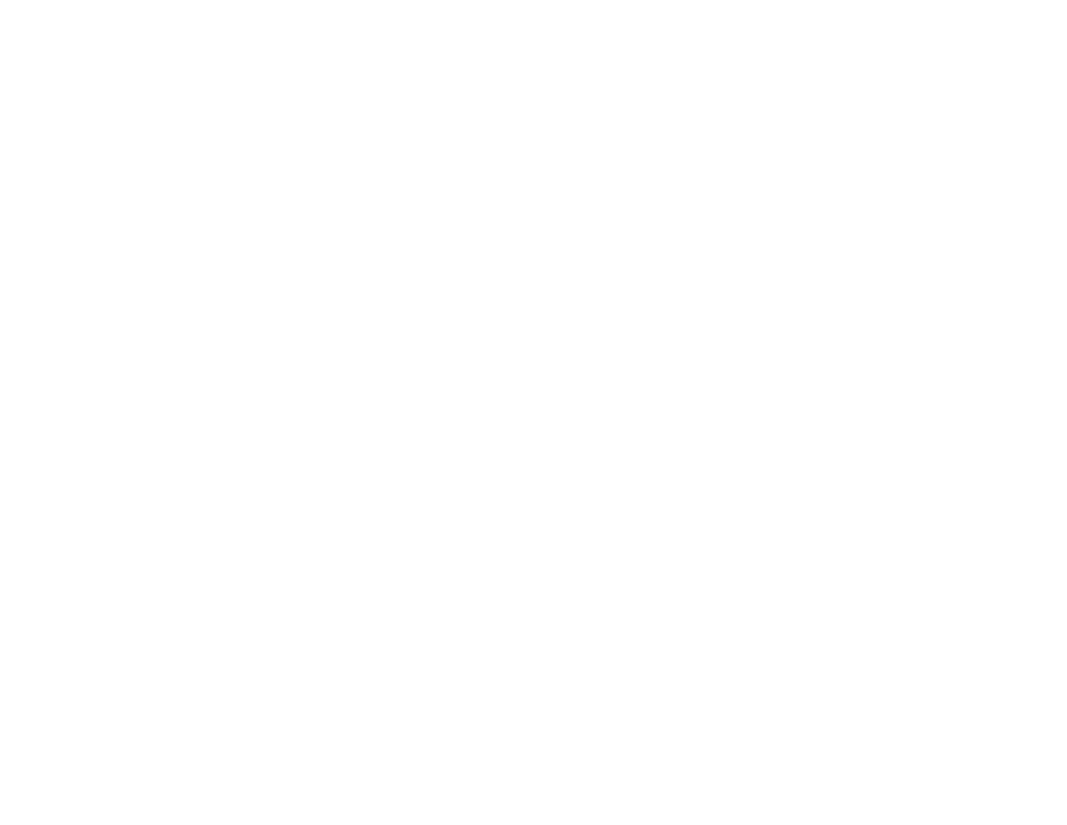
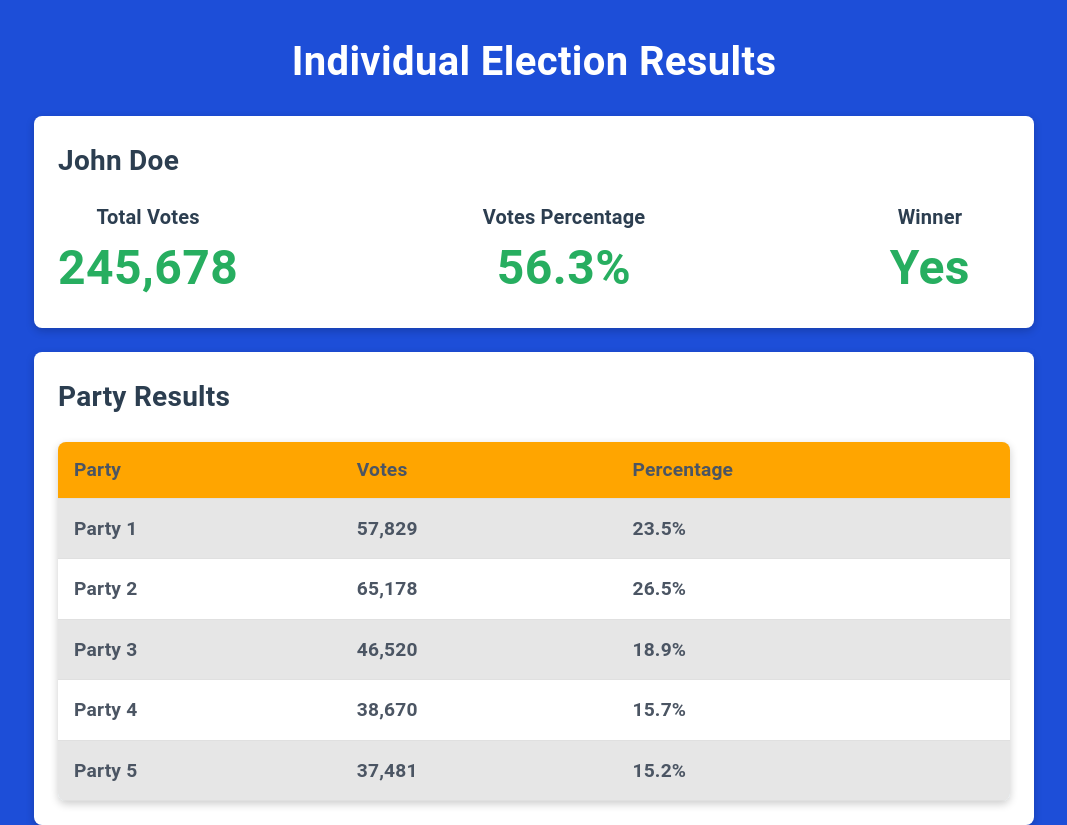
Before and after one commit to shavindaL/af_assignment, a React (Vite) app in the folder frontend/: page /ElectionReults in a window 1280 px wide. Before the commit this address had no page. Shown: the whole page, without its empty margins (106-1173 px from the left). Before the commit the page ends 800 px from the top, so only its background shows below. Built offline with nearby package versions, Linux system fonts and the light colour scheme.

Commit message:
election result page added

```diff
--- a/frontend/src/App.jsx
+++ b/frontend/src/App.jsx
@@ -7,6 +7,7 @@
 import CandidateLogin from './pages/candidateLogin';
 import AdministratorLogin from './pages/AdministratorLogin';
 import InquiryForm from './pages/InquiryForm';
+import ElectionResults from './pages/ElectionResults';
 
 function App() {
 
@@ -22,6 +23,7 @@
         <Route path='/CandidateLogin' element={<CandidateLogin />}/>
         <Route path='/AdministratorLogin' element={<AdministratorLogin />}/>
         <Route path='/InquiryForm' element={<InquiryForm />}/>
+        <Route path='/ElectionReults' element={<ElectionResults />}/>
       </Routes>
       </BrowserRouter>
     </>
--- /dev/null
+++ b/frontend/src/pages/ElectionResults.jsx
@@ -0,0 +1,198 @@
+import React from "react";
+import { styled } from "@mui/material/styles";
+import Box from "@mui/material/Box";
+import Typography from "@mui/material/Typography";
+import TableContainer from "@mui/material/TableContainer";
+import Table from "@mui/material/Table";
+import TableBody from "@mui/material/TableBody";
+import TableCell from "@mui/material/TableCell";
+import TableHead from "@mui/material/TableHead";
+import TableRow from "@mui/material/TableRow";
+
+const Wrapper = styled(Box)({
+  display: "flex",
+  flexDirection: "column",
+  alignItems: "center",
+   paddingTop: "2rem",
+  backgroundColor: "#1d4ed8",
+});
+
+const ElectionTitle = styled(Typography)({
+  fontSize: "2.5rem",
+  fontWeight: "bold",
+  color: "#fff",
+  marginBottom: "1.5rem",
+  textAlign: "center",
+});
+
+const ElectionDetails = styled(Box)({
+  width: "100%",
+  maxWidth: "1000px",
+  padding: "1.5rem",
+  backgroundColor: "#fff",
+  boxShadow: "0px 3px 8px rgba(0, 0, 0, 0.2)",
+  borderRadius: "0.5rem",
+  marginBottom: "1.5rem",
+});
+
+const CandidateName = styled(Typography)({
+  fontSize: "1.75rem",
+  fontWeight: "bold",
+  color: "#2c3e50",
+  marginBottom: "1.25rem",
+});
+
+const ElectionStats = styled(Box)({
+  display: "flex",
+  flexDirection: "column",
+  justifyContent: "space-between",
+  alignItems: "center",
+  "@media (min-width: 768px)": {
+    flexDirection: "row",
+  },
+});
+
+const StatContainer = styled(Box)({
+  display: "flex",
+  flexDirection: "column",
+  alignItems: "center",
+  marginBottom: "1.5rem",
+  "@media (min-width: 768px)": {
+    marginBottom: 0,
+    marginRight: "2.5rem",
+  },
+});
+
+const StatLabel = styled(Typography)({
+  fontSize: "1.25rem",
+  fontWeight: "bold",
+  color: "#2c3e50",
+});
+
+const StatValue = styled(Typography)({
+  fontSize: "3rem",
+  fontWeight: "bold",
+  color: "#27ae60",
+});
+
+const ElectionBreakdown = styled(Box)({
+  width: "100%",
+  maxWidth: "1000px",
+  padding: "1.5rem",
+  backgroundColor: "#fff",
+  boxShadow: "0px 3px 8px rgba(0, 0, 0, 0.2)",
+  borderRadius: "0.5rem",
+});
+
+const BreakdownTitle = styled(Typography)({
+  fontSize: "1.75rem",
+  fontWeight: "bold",
+  color: "#2c3e50",
+  marginBottom: "1.5rem",
+});
+
+const PartyTableContainer = styled(TableContainer)({
+  marginTop: "1.5rem",
+  borderRadius: "0.5rem",
+  overflow: "hidden",
+  backgroundColor: "#fff",
+  boxShadow: "0px 3px 8px rgba(0, 0, 0, 0.2)",
+});
+
+const PartyTable = styled(Table)({
+  minWidth: "auto",
+});
+
+const PartyTableHead = styled(TableHead)({
+  backgroundColor: "#e6e6e6",
+});
+
+const PartyTableRow = styled(TableRow)({
+    "&:nth-of-type(odd)": {
+      backgroundColor: "#e6f7ff",
+    },
+});
+
+const PartyTableCell = styled(TableCell)({
+    backgroundColor: "#e6e6e6",
+    fontSize: "1.2rem",
+    fontWeight: "bold",
+    color: "#4B5563",
+});
+
+export default function ElectionResults() {
+    return (
+    <Wrapper>
+    <ElectionTitle>Individual Election Results</ElectionTitle>
+    <ElectionDetails>
+    <CandidateName>John Doe</CandidateName>
+
+    <ElectionStats>
+      <StatContainer>
+        <StatLabel>Total Votes</StatLabel>
+        <StatValue>245,678</StatValue>
+      </StatContainer>
+
+      <StatContainer>
+        <StatLabel>Votes Percentage</StatLabel>
+        <StatValue>56.3%</StatValue>
+      </StatContainer>
+
+      <StatContainer>
+        <StatLabel>Winner</StatLabel>
+        <StatValue>Yes</StatValue>
+      </StatContainer>
+    </ElectionStats>
+  </ElectionDetails>
+
+  <ElectionBreakdown>
+    <BreakdownTitle>Party Results</BreakdownTitle>
+
+    <PartyTableContainer>
+      <PartyTable>
+        <PartyTableHead>
+          <PartyTableRow>
+            <PartyTableCell style={{backgroundColor:"orange"}}>Party</PartyTableCell>
+            <PartyTableCell style={{backgroundColor:"orange"}}>Votes</PartyTableCell>
+            <PartyTableCell style={{backgroundColor:"orange"}}>Percentage</PartyTableCell>
+          </PartyTableRow>
+        </PartyTableHead>
+
+        <TableBody>
+          <PartyTableRow>
+            <PartyTableCell>Party 1</PartyTableCell>
+            <PartyTableCell>57,829</PartyTableCell>
+            <PartyTableCell>23.5%</PartyTableCell>
+          </PartyTableRow>
+
+          <PartyTableRow>
+            <PartyTableCell style={{backgroundColor:"white"}}>Party 2</PartyTableCell>
+            <PartyTableCell style={{backgroundColor:"white"}}>65,178</PartyTableCell>
+            <PartyTableCell style={{backgroundColor:"white"}}>26.5%</PartyTableCell>
+          </PartyTableRow>
+
+          <PartyTableRow>
+            <PartyTableCell>Party 3</PartyTableCell>
+            <PartyTableCell>46,520</PartyTableCell>
+            <PartyTableCell>18.9%</PartyTableCell>
+          </PartyTableRow>
+
+          <PartyTableRow>
+            <PartyTableCell style={{backgroundColor:"white"}}>Party 4</PartyTableCell>
+            <PartyTableCell style={{backgroundColor:"white"}}>38,670</PartyTableCell>
+            <PartyTableCell style={{backgroundColor:"white"}}>15.7%</PartyTableCell>
+          </PartyTableRow>
+
+          <PartyTableRow>
+            <PartyTableCell>Party 5</PartyTableCell>
+            <PartyTableCell>37,481</PartyTableCell>
+            <PartyTableCell>15.2%</PartyTableCell>
+          </PartyTableRow>
+        </TableBody>
+      </PartyTable>
+    </PartyTableContainer>
+  </ElectionBreakdown>
+</Wrapper>
+
+);
+}
```
